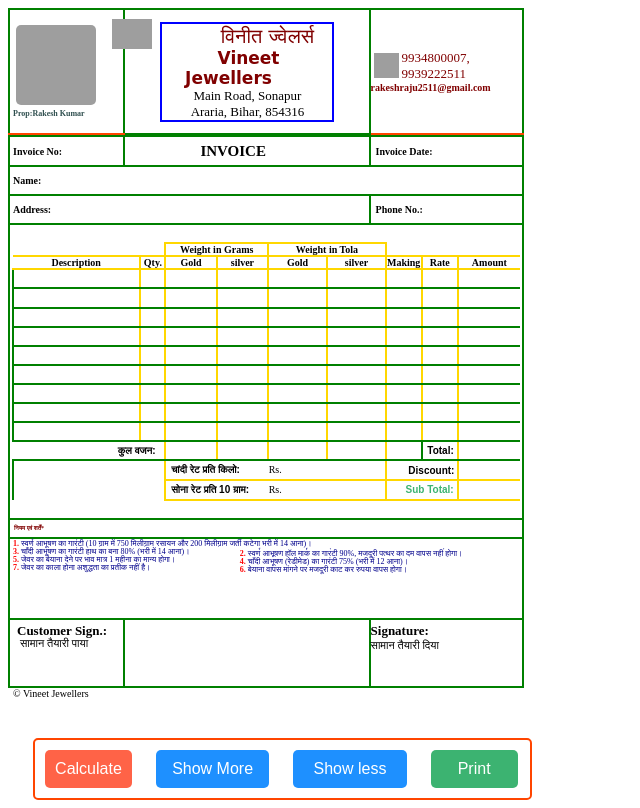
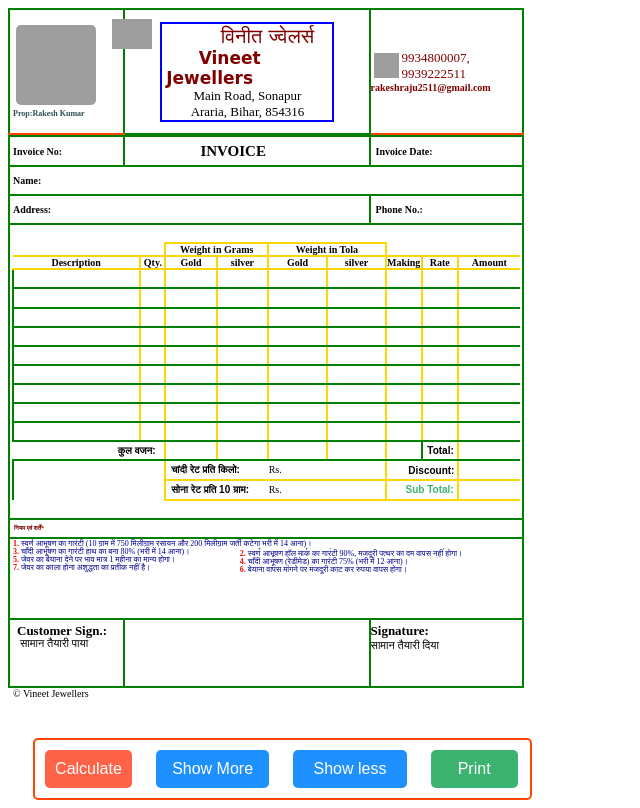
Before and after one commit to VineetJewellers/vineetjewellers, a plain HTML site: page index.html in a window 1280 px wide. Shown: the whole page, without its empty margins (0-640 px from the left). Drawn offline with Linux system fonts and the light colour scheme; grey boxes are pictures that could not be loaded.

Commit message:
Update index.html

```diff
--- a/index.html
+++ b/index.html
@@ -1004,7 +1004,7 @@ color:black;
     font-family:cursive;
     font-size:17px;
     font-weight:bolder;
-  transform:translatex(-.5cm);
+  transform:translatex(-1cm);
 
 }
 /*css for input labels*/
```
